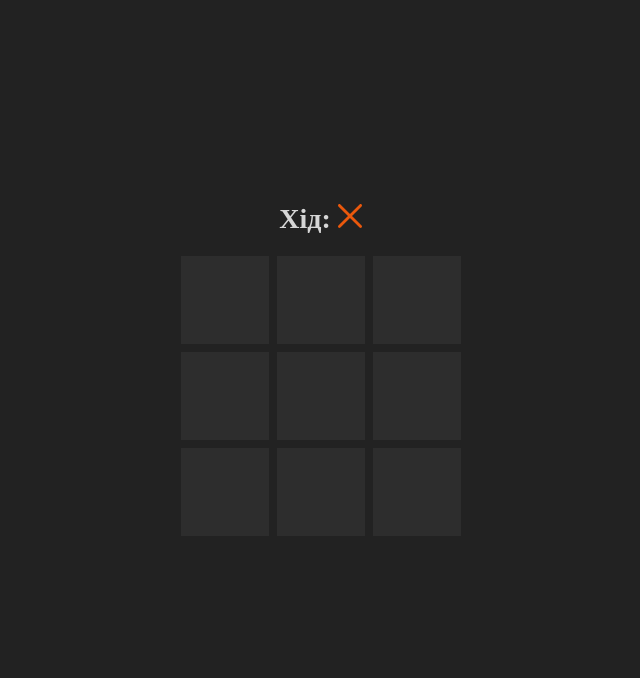
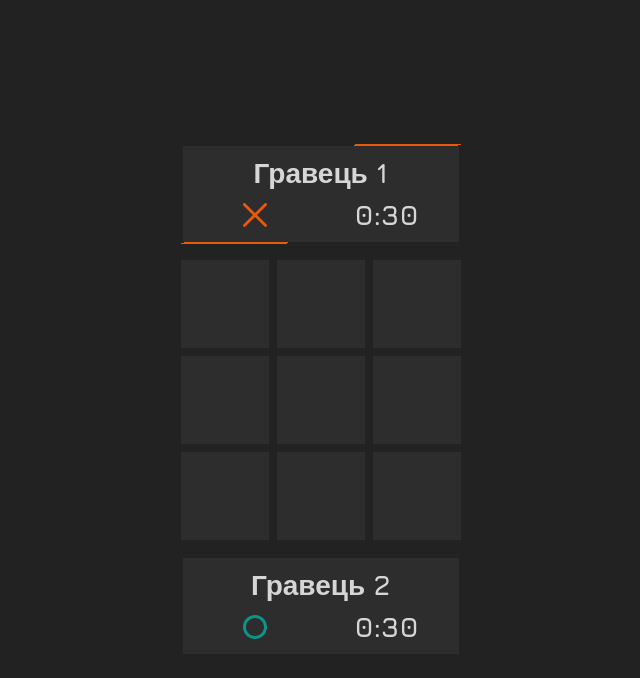
Before and after one commit to BogdanGrynjuk/game-tic-tac-toe, a React (Create React App) app: page / in a window 1280 px wide. Shown: the top 678 px of the page, without its empty margins (312-952 px from the left). Built offline with nearby package versions, Linux system fonts and the light colour scheme.

Commit message:
Add component PlayerInfo

```diff
--- a/src/components/game/Game.jsx
+++ b/src/components/game/Game.jsx
@@ -1,10 +1,12 @@
 import { GameLayout } from './GameLayout';
-import { GameInfo } from './GameInfo';
+// import { GameInfo } from './GameInfo';
 import { GameField } from './GameField';
 import { GameCell } from './GameCell';
 import { UIButton } from '../uikit/UIButton';
 
 import { useGameLogic } from './hooks/use-game-logic';
+import { GAME_SYMBOLS } from './constants/game-symbols';
+import { PlayerInfo } from './PlayerInfo';
 
 export const Game = () => {
   const {
@@ -19,10 +21,17 @@ export const Game = () => {
 
   return (
     <GameLayout>
-      <GameInfo
+      {/* <GameInfo
         isDraw={isDraw}
         winnerSymbol={winnerSymbol}
         currentStep={currentStep}
+      /> */}
+      <PlayerInfo
+        playerName={'Гравець 1'}
+        symbol={GAME_SYMBOLS.CROSS}
+        currentStep={currentStep}
+        isDraw={isDraw}
+        winnerSymbol={winnerSymbol}
       />
       <GameField>
         {cells.map((symbol, index) => {
@@ -38,6 +47,13 @@ export const Game = () => {
           );
         })}
       </GameField>
+      <PlayerInfo
+        playerName={'Гравець 2'}
+        symbol={GAME_SYMBOLS.ZERO}
+        currentStep={currentStep}
+        isDraw={isDraw}
+        winnerSymbol={winnerSymbol}
+      />
       {(winnerSequence || !cells.includes(undefined)) && (
         <UIButton onClick={handleResetClick}>Очистити</UIButton>
       )}
--- a/src/components/game/GameInfo.jsx
+++ b/src/components/game/GameInfo.jsx
@@ -5,6 +5,7 @@ import { GameSymbol } from './GameSymbol';
 
 import css from './GameInfo.module.css';
 import { GAME_SYMBOLS } from 'components/game/constants/game-symbols';
+import { PlayerInfo } from './PlayerInfo';
 
 export const GameInfo = ({ isDraw, winnerSymbol, currentStep }) => {
   if (isDraw) {
@@ -20,9 +21,21 @@ export const GameInfo = ({ isDraw, winnerSymbol, currentStep }) => {
   }
 
   return (
-    <p className={css.game_info}>
-      Хід: <GameSymbol symbol={currentStep} />
-    </p>
+    // <p className={css.game_info}>
+    //   Хід: <GameSymbol symbol={currentStep} />
+    // </p>
+    <div className={css.game_info}>
+      <PlayerInfo playerName={'Гравець 1'} symbol={GAME_SYMBOLS.CROSS} />
+      <PlayerInfo playerName={'Гравець 2'} symbol={GAME_SYMBOLS.ZERO} />
+      {/* <div>
+        <p>Player 1</p>
+        <GameSymbol symbol={GAME_SYMBOLS.CROSS} />
+      </div>
+      <div>
+        <p>Player 2</p>
+        <GameSymbol symbol={GAME_SYMBOLS.ZERO} />
+      </div> */}
+    </div>
   );
 };
 
--- a/src/components/game/GameInfo.module.css
+++ b/src/components/game/GameInfo.module.css
@@ -1,4 +1,7 @@
 .game_info {
+  display: flex;
+  align-items: center;
+  justify-content: space-between;
   font-size: 28px;
   font-weight: 900;
   color: var(--text-color);
--- a/src/components/game/GameLayout.module.css
+++ b/src/components/game/GameLayout.module.css
@@ -4,6 +4,6 @@
   align-items: center;
   gap: 16px;
   width: 300px;
-  height: 425px;
+  height: max-content;
   padding: 10px;
 }
--- a/src/components/game/GameSymbol.jsx
+++ b/src/components/game/GameSymbol.jsx
@@ -7,7 +7,7 @@ import css from './GameSymbol.module.css';
 import { CrossIcon } from './icons/CrossIcon';
 import { ZeroIcon } from './icons/ZeroIcon';
 
-export function GameSymbol({ symbol, variant = 'medium' }) {
+export const GameSymbol = ({ symbol, variant = 'medium' }) => {
   const Icon =
     {
       [GAME_SYMBOLS.CROSS]: CrossIcon,
@@ -15,7 +15,7 @@ export function GameSymbol({ symbol, variant = 'medium' }) {
     }[symbol] ?? CrossIcon;
 
   return <Icon className={clsx(css.symbol, css[`symbol--${variant}`])} />;
-}
+};
 
 GameSymbol.propTypes = {
   symbol: PropTypes.oneOf([GAME_SYMBOLS.ZERO, GAME_SYMBOLS.CROSS]).isRequired,
--- /dev/null
+++ b/src/components/game/PlayerInfo.jsx
@@ -0,0 +1,58 @@
+import React, { useMemo } from 'react';
+import clsx from 'clsx';
+import PropTypes from 'prop-types';
+
+import css from './PlayerInfo.module.css';
+import { GameSymbol } from './GameSymbol';
+import { GAME_SYMBOLS } from './constants/game-symbols';
+
+export const PlayerInfo = ({
+  playerName,
+  symbol,
+  currentStep,
+  isDraw,
+  winnerSymbol,
+}) => {
+  const { crossColor, zeroColor } = useMemo(() => {
+    const rootStyles = getComputedStyle(document.documentElement);
+    return {
+      crossColor: rootStyles.getPropertyValue('--symbol--cross-color').trim(),
+      zeroColor: rootStyles.getPropertyValue('--symbol--zero-color').trim(),
+    };
+  }, []);
+
+  const getHighlightColor = currentStep => {
+    if (currentStep === GAME_SYMBOLS.CROSS) return crossColor;
+    return zeroColor;
+  };
+
+  const isActive = currentStep === symbol;
+
+  const highlightStyle =
+    !isDraw && !winnerSymbol && isActive
+      ? { '--highlight-color': getHighlightColor(currentStep) }
+      : {};
+
+  return (
+    <div className={css.grid_container} style={highlightStyle}>
+      <div className={clsx(css.grid_item, css.grid_item1)}>
+        <span>{playerName}</span>
+      </div>
+      <div className={clsx(css.grid_item, css.grid_item2)}>
+        <GameSymbol symbol={symbol} />
+      </div>
+      <div className={clsx(css.grid_item, css.grid_item3)}>
+        <span>0:30</span>
+      </div>
+    </div>
+  );
+};
+
+PlayerInfo.propTypes = {
+  playerName: PropTypes.string,
+  symbol: PropTypes.oneOf([GAME_SYMBOLS.ZERO, GAME_SYMBOLS.CROSS]).isRequired,
+  currentStep: PropTypes.oneOf([GAME_SYMBOLS.ZERO, GAME_SYMBOLS.CROSS])
+    .isRequired,
+  winnerSymbol: PropTypes.oneOf([GAME_SYMBOLS.ZERO, GAME_SYMBOLS.CROSS]),
+  isDraw: PropTypes.bool.isRequired,
+};
--- /dev/null
+++ b/src/components/game/PlayerInfo.module.css
@@ -0,0 +1,64 @@
+@property --angle {
+  syntax: '<angle>';
+  inherits: false;
+  initial-value: 0deg;
+}
+
+@keyframes spin {
+  0% {
+    --angle: 0deg;
+  }
+  100% {
+    --angle: 360deg;
+  }
+}
+
+.grid_container {
+  position: relative;
+  display: grid;
+  grid-template-areas:
+    'player_name player_name'
+    'symbol timer';
+  grid-template-columns: 1fr 1fr;
+  padding: 8px;
+  width: 100%;
+
+  font-size: 28px;
+  font-weight: 900;
+  color: var(--text-color);
+
+  background: repeating-conic-gradient(
+    from var(--angle),
+    var(--highlight-color) 0%,
+    var(--highlight-color) 10%,
+    transparent 10%,
+    transparent 50%
+  );
+
+  animation: spin 5s linear infinite;
+  z-index: -2;
+}
+
+.grid_container::after {
+  content: '';
+  position: absolute;
+  inset: 2px;
+  background-color: var(--bg-cell-color);
+  z-index: -1;
+}
+
+.grid_item {
+  display: flex;
+  align-items: center;
+  justify-content: center;
+}
+
+.grid_item1 {
+  grid-area: player_name;
+}
+.grid_item2 {
+  grid-area: symbol;
+}
+.grid_item3 {
+  grid-area: timer;
+}
--- a/src/index.css
+++ b/src/index.css
@@ -1,3 +1,5 @@
+@import url('https://fonts.googleapis.com/css2?family=Jura:wght@100;200;300;400;500;600;700;800;900&display=swap');
+
 :root {
   --bg-color: #222222;
   --bg-cell-color: #2d2d2d;
@@ -74,6 +76,7 @@ button {
 }
 
 html {
+  font-family: 'Jura', Arial, sans-serif;
   height: 100%;
   scrollbar-gutter: stable;
 }
```
